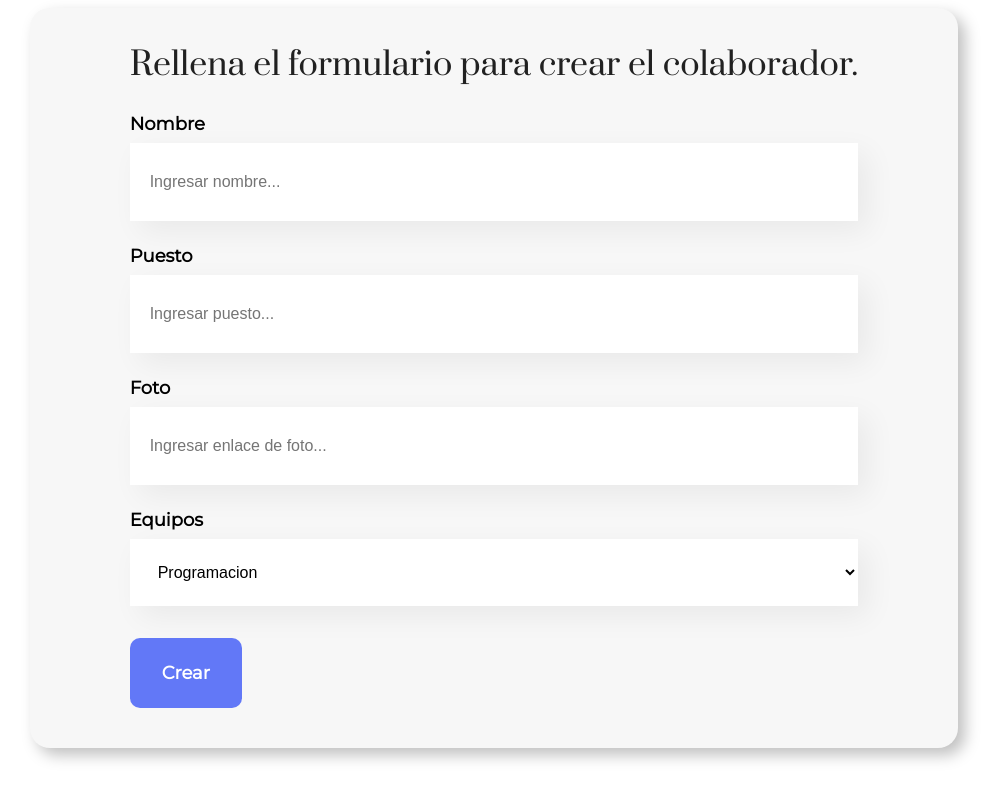
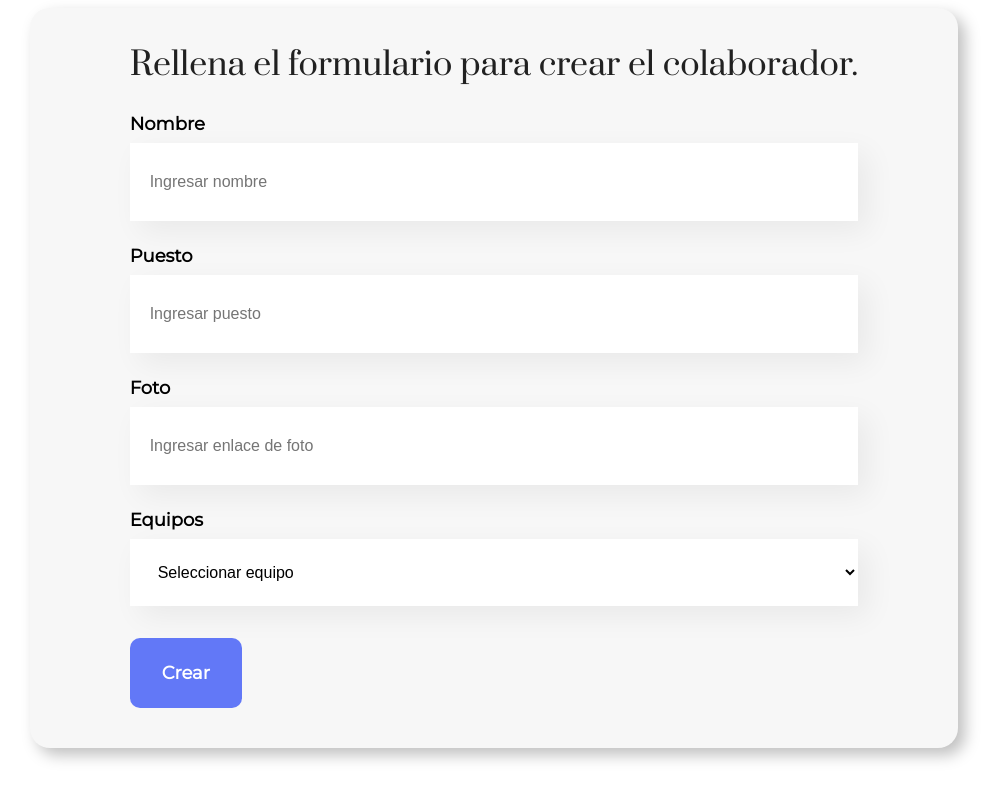
Before and after one commit to ingridk12/org, a React (Create React App) app: page / in a window 1280 px wide. Shown: the part 572-1372 px from the top of the page, without its empty margins (146-1148 px from the left). Built offline with nearby package versions, Linux system fonts and the light colour scheme.

Commit message:
controlando formulario

```diff
--- a/src/App.js
+++ b/src/App.js
@@ -5,12 +5,16 @@ import Formulario from "./componentes/Formulario/Formulario";
 import MiOrg from "./componentes/MiOrg";
 function App() {
   const [mostrarFormulario, actualizarMostrar] = useState(true);
-
+  //Ternario -->condicion ? seMuestra - noSeMuestra
+  const cambiarMostrar = () => {
+    actualizarMostrar(!mostrarFormulario);
+  };
   return (
     <div>
       <Header />
-      <Formulario />
-      <MiOrg />
+      {mostrarFormulario === true ? <Formulario /> : <div></div>}
+
+      <MiOrg cambiarMostrar={cambiarMostrar} />
     </div>
   );
 }
--- a/src/componentes/CampoTexto/index.js
+++ b/src/componentes/CampoTexto/index.js
@@ -1,12 +1,20 @@
+import { useState } from "react";
 import "./CampoTexto.css";
 
 const CampoTexto = (props) => {
-  console.log("Datos: ", props);
-  const placeholderModificado = `${props.placeholder}...`;
+  const placeholderModificado = `${props.placeholder}`;
+  const manejarCambio = (e) => {
+    props.actualizarValor(e.target.value);
+  };
   return (
     <div className="campo-texto">
       <label>{props.titulo}</label>
-      <input placeholder={placeholderModificado} required={props.required} />
+      <input
+        placeholder={placeholderModificado}
+        required={props.required}
+        value={props.valor}
+        onChange={manejarCambio}
+      />
     </div>
   );
 };
--- a/src/componentes/Formulario/Formulario.js
+++ b/src/componentes/Formulario/Formulario.js
@@ -1,24 +1,50 @@
+import { useState } from "react";
 import "./Formulario.css";
 import CampoTexto from "../CampoTexto";
 import ListaOpciones from "../ListaOpciones";
 import Boton from "../Boton";
 const Formulario = () => {
+  const [nombre, actualizarNombre] = useState("");
+  const [puesto, actualizarPuesto] = useState("");
+  const [foto, actualizarFoto] = useState("");
+  const [equipo, actualizarEquipo] = useState("");
   const ManejarEnvio = (evento) => {
     evento.preventDefault();
-    console.log("Manejar el envio", evento);
+    console.log("Manejar el envio");
+    let datosAEnviar = {
+      nombre: nombre,
+      puesto: puesto,
+      foto: foto,
+      equipo: equipo,
+    };
+    console.log(datosAEnviar);
   };
   return (
     <section className="formulario">
       <form onSubmit={ManejarEnvio}>
         <h2>Rellena el formulario para crear el colaborador.</h2>
-        <CampoTexto titulo="Nombre" placeholder="Ingresar nombre" required />
-        <CampoTexto titulo="Puesto" placeholder="Ingresar puesto" required />
+        <CampoTexto
+          titulo="Nombre"
+          placeholder="Ingresar nombre"
+          required
+          valor={nombre}
+          actualizarValor={actualizarNombre}
+        />
+        <CampoTexto
+          titulo="Puesto"
+          placeholder="Ingresar puesto"
+          required
+          valor={puesto}
+          actualizarValor={actualizarPuesto}
+        />
         <CampoTexto
           titulo="Foto"
           placeholder="Ingresar enlace de foto"
           required
+          valor={foto}
+          actualizarValor={actualizarFoto}
         />
-        <ListaOpciones />
+        <ListaOpciones valor={equipo} actualizarEquipo={actualizarEquipo} />
         <Boton texto="Crear" />
       </form>
     </section>
--- a/src/componentes/ListaOpciones/index.js
+++ b/src/componentes/ListaOpciones/index.js
@@ -1,5 +1,5 @@
 import "./ListaOpciones.css";
-const ListaOpciones = () => {
+const ListaOpciones = (props) => {
   //Metodo map -> arreglo.map ((equipos, index) => {
   // return <option></option>
   //})
@@ -12,11 +12,17 @@ const ListaOpciones = () => {
     "Movil",
     "Invonacion y gestion",
   ];
-
+  const manejarCambio = (e) => {
+    console.log(manejarCambio, e.target.value);
+    props.actualizarEquipo(e.target.value);
+  };
   return (
     <div className="lista-opciones">
       <label>Equipos</label>
-      <select>
+      <select value={props.valor} onChange={manejarCambio}>
+        <option value="" disabled defaultValue="" hidden>
+          Seleccionar equipo
+        </option>
         {equipos.map((equipos, index) => {
           return <option key={index}>{equipos}</option>;
         })}
--- a/src/componentes/MiOrg/index.js
+++ b/src/componentes/MiOrg/index.js
@@ -1,16 +1,17 @@
 import { useState } from "react";
 import "./MiOrg.css";
-const MiOrg = () => {
-  const [Mostrar, actualizarMostrar] = useState("true");
-  const manejarClick = () => {
-    console.log("Mostrar/ocutar elemento", !Mostrar);
-    actualizarMostrar(!Mostrar);
-  };
+const MiOrg = (props) => {
+  console.log(props);
+  //const [Mostrar, actualizarMostrar] = useState("true");
+  //const manejarClick = () => {
+  //console.log("Mostrar/ocutar elemento", !Mostrar);
+  // actualizarMostrar(!Mostrar);
+  // };
 
   return (
     <secction className="orgSeccion">
       <h3 className="title">Mi Organización </h3>
-      <img src="/img/add.png" alt="add" onClick={manejarClick} />
+      <img src="/img/add.png" alt="add" onClick={props.cambiarMostrar} />
     </secction>
   );
 };
```
